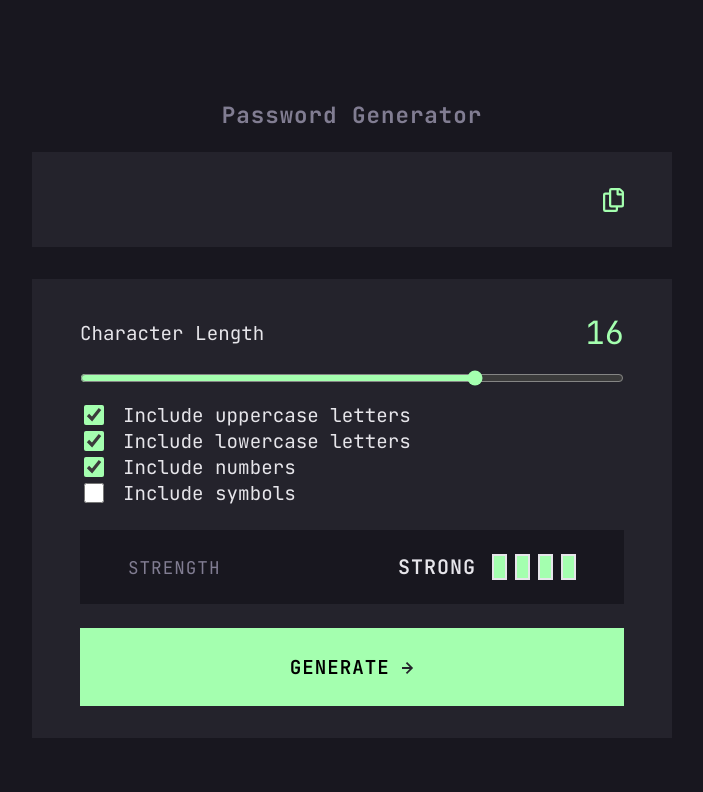
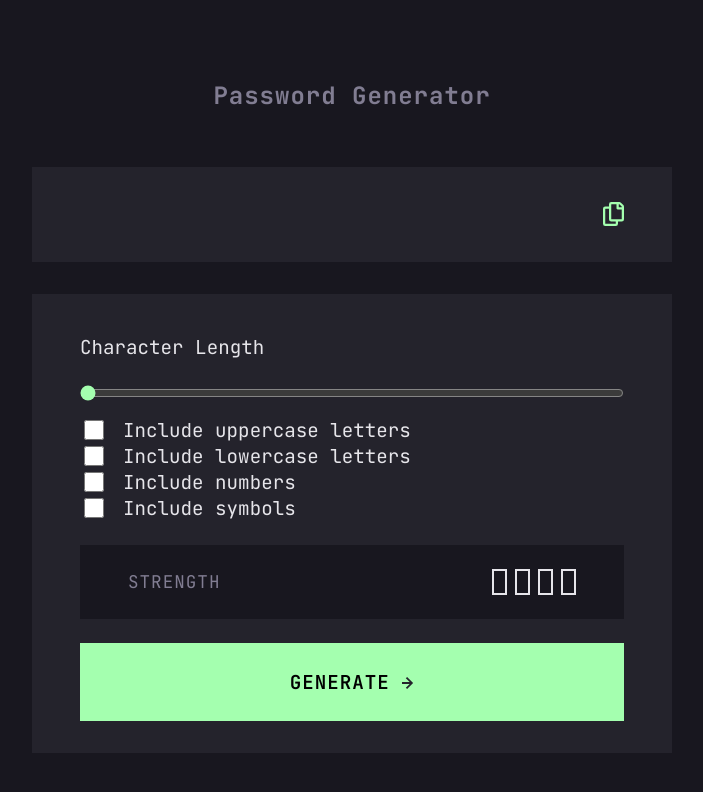
Before and after one commit to ursasimenc/Password-Generator, a plain HTML site: page index.html in a window 1280 px wide. Shown: the whole page, without its empty margins (288-991 px from the left). Drawn offline with Linux system fonts and the light colour scheme.

Commit message:
Add files via upload

```diff
--- a/index.html
+++ b/index.html
@@ -1,5 +1,5 @@
 <!DOCTYPE html>
-<html lang="en">
+<html lang="en_US">
 	<head>
 		<meta charset="UTF-8" />
 		<link rel="icon" type="image/svg+xml" href="/vite.svg" />
@@ -9,8 +9,8 @@
 		<title>Password Generator</title>
 	</head>
 	<body>
-		<h3>Password Generator</h3>
-		<div id="wrapper">
+		<h1>Password Generator</h1>
+		<main>
 			<div class="password_div">
 				<div class="password">&nbsp;</div>
 				<div class="pass_copied" title="Copy password">
@@ -27,21 +27,21 @@
 				<div class="pass_length">
 					<div>
 						<p>Character Length</p>
-						<p class="length_number">16</p>
+						<p class="length_number">&nbsp;</p>
 					</div>
-					<input type="range" name="password_length" id="password_length" min="5" max="20" step="1" value="16" />
+					<input type="range" name="password_length" id="password_length" min="5" max="20" step="1" value="5" aria-label="Character length" />
 				</div>
 				<div class="pass_choices">
 					<div class="pass_choice">
-						<input type="checkbox" name="uppercase" id="uppercase" checked />
+						<input type="checkbox" name="uppercase" id="uppercase" />
 						<label for="uppercase">Include uppercase letters</label>
 					</div>
 					<div class="pass_choice">
-						<input type="checkbox" name="lowercase" id="lowercase" checked />
+						<input type="checkbox" name="lowercase" id="lowercase" />
 						<label for="lowercase">Include lowercase letters</label>
 					</div>
 					<div class="pass_choice">
-						<input type="checkbox" name="numbers" id="numbers" checked />
+						<input type="checkbox" name="numbers" id="numbers" />
 						<label for="numbers">Include numbers</label>
 					</div>
 					<div class="pass_choice">
@@ -52,7 +52,7 @@
 				<div class="pass_strength">
 					<div class="pass_title">STRENGTH</div>
 					<div class="pass_strength_display">
-						<div class="pass_strength_desc">Strong</div>
+						<div class="pass_strength_desc">&nbsp;</div>
 						<div class="pass_strength_bars">
 							<div class="pass_strength_bar" id="1"></div>
 							<div class="pass_strength_bar" id="2"></div>
@@ -67,6 +67,6 @@
 					</button>
 				</div>
 			</div>
-		</div>
+		</main>
 	</body>
 </html>
--- a/style.css
+++ b/style.css
@@ -31,14 +31,16 @@ body {
 	align-items: center;
 	height: 100vh;
 	overflow: hidden;
+	gap: 2.5rem;
 }
 
-h3 {
+h1 {
+	font-size: 1.5rem;
 	color: var(--grey);
 	letter-spacing: 1px;
 }
 
-#wrapper {
+main {
 	width: 100%;
 	max-width: 40rem;
 	display: flex;
@@ -175,10 +177,6 @@ input[type="checkbox"] {
 	border: 2px solid var(--almost-white);
 }
 
-.pass_strength_bar {
-	background-color: var(--green);
-}
-
 button {
 	font-family: "JetBrains Mono", monospace;
 	font-size: 1.2rem;
@@ -228,7 +226,7 @@ button:hover path {
 		font-size: 0.95rem;
 	}
 
-	#wrapper {
+	main {
 		max-width: 90vw;
 	}
 	.content_div {
```
